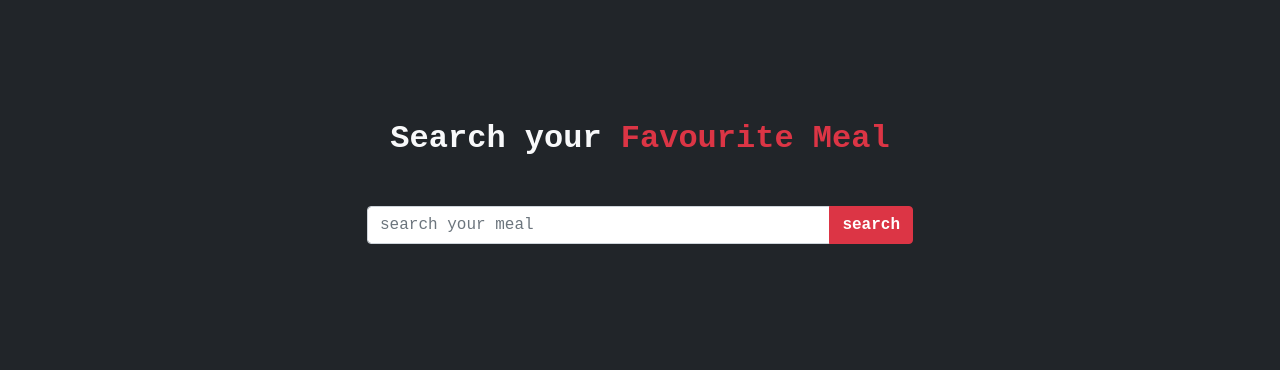
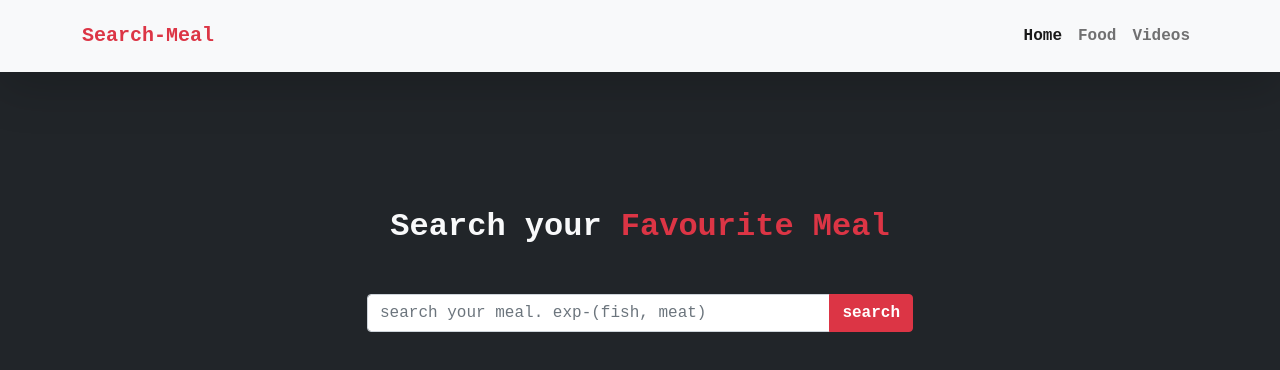
Before and after one commit to laksor/javascript-api-json-meal_db, a plain HTML site: page index.html in a window 1280 px wide. Drawn offline with nearby package versions, Linux system fonts and the light colour scheme; a web font is replaced by a local one.

Commit message:
nav added

```diff
--- a/index.html
+++ b/index.html
@@ -11,12 +11,35 @@
     <link href="https://cdn.jsdelivr.net/npm/bootstrap@5.1.3/dist/css/bootstrap.min.css" rel="stylesheet" integrity="sha384-1BmE4kWBq78iYhFldvKuhfTAU6auU8tT94WrHftjDbrCEXSU1oBoqyl2QvZ6jIW3" crossorigin="anonymous">
 </head>
 <body class="bg-dark">
+    <header>
+        <nav class="navbar navbar-expand-lg navbar-light bg-light shadow-lg mb-3 p-3">
+            <div class="container">
+              <a class="navbar-brand fw-bold text-danger" href="#">Search-Meal</a>
+              <button class="navbar-toggler" type="button" data-bs-toggle="collapse" data-bs-target="#navbarSupportedContent" aria-controls="navbarSupportedContent" aria-expanded="false" aria-label="Toggle navigation">
+                <span class="navbar-toggler-icon"></span>
+              </button>
+              <div class="collapse navbar-collapse" id="navbarSupportedContent">
+                <ul class="navbar-nav ms-auto mb-2 mb-lg-0 fw-bold">
+                  <li class="nav-item">
+                    <a class="nav-link active" aria-current="page" href="#">Home</a>
+                  </li>
+                  <li class="nav-item">
+                    <a class="nav-link" href="#">Food</a>
+                  </li>
+                  <li class="nav-item">
+                    <a class="nav-link">Videos</a>
+                  </li>
+                </ul>
+              </div>
+            </div>
+          </nav>
+    </header>
     <section>
         <div class="container py-5">
             <div class="row py-4">
                 <h2 class="text-center mb-5 fw-bold text-light pt-5">Search your <span class="text-danger">Favourite Meal</span></h2>
                 <div class="input-group mb-3 w-50 mx-auto">
-                    <input id="search" type="text" class="form-control" placeholder="search your meal">
+                    <input id="search" type="text" class="form-control" placeholder="search your meal. exp-(fish, meat)">
                     <button id="search-btn" onclick="searchFood()" class="btn btn-danger fw-bold">search</button>
                   </div>
                   <p class="error mt-5 rounded-pill" id="err">err !! please type any <span class="text-danger">Food Name</span></p>
@@ -33,7 +56,7 @@
                 <div>
                     <div id="search-result" class="row row-cols-1 row-cols-md-3 row-cols-lg-4 g-4">
 
-                      </div>
+                    </div>
                 </div>
             </div>
         </div>
```
Also changed, not shown: js/app.js (line endings or trailing spaces).
